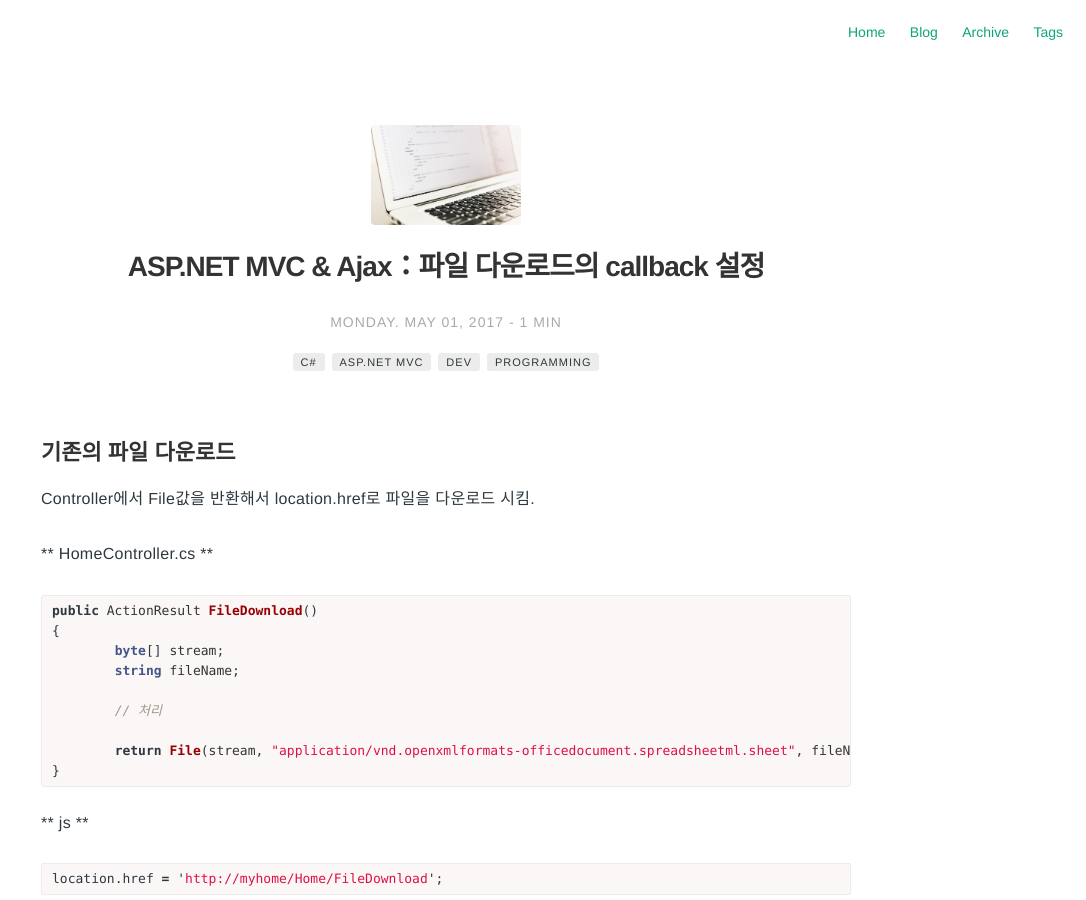
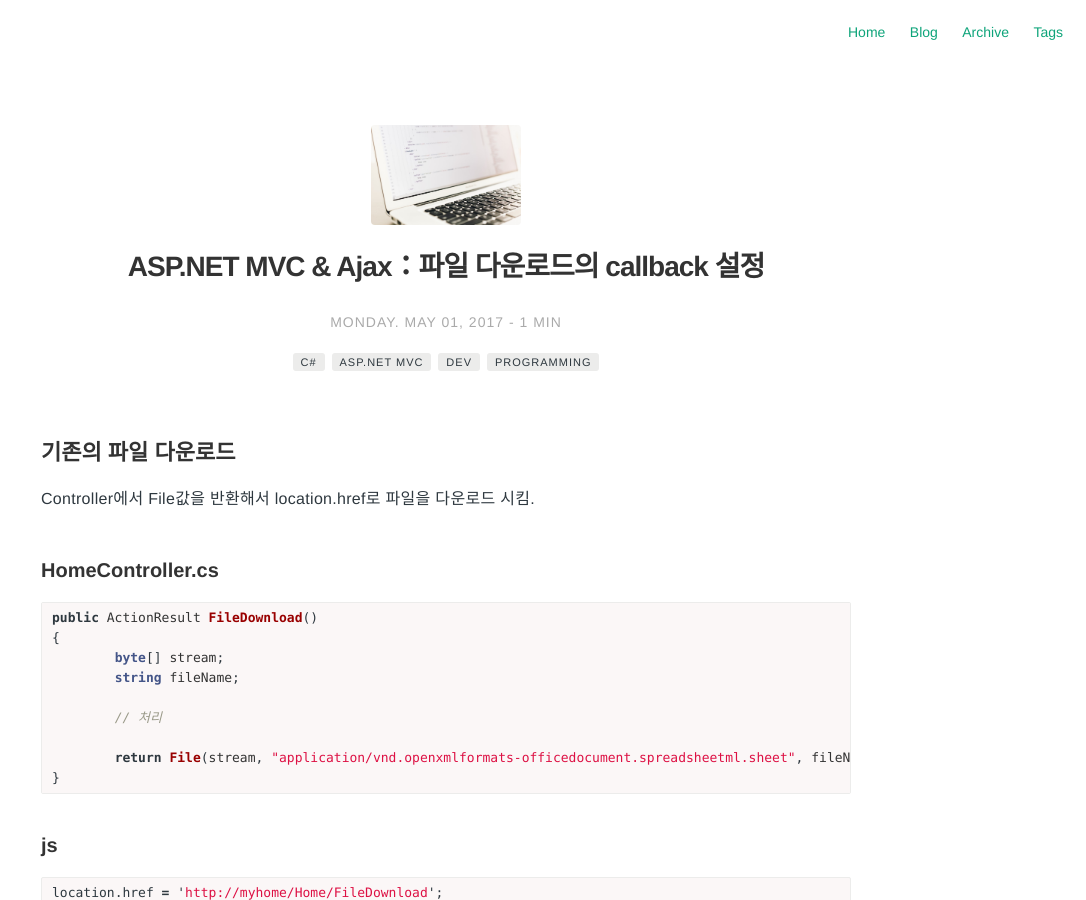
Before and after one commit to Pie001/pie001.github.io, a Jekyll site: the page built from _posts/2017-05-01-0032.md, in a window 1280 px wide and 900 px high. Shown: the whole window, without its empty margins (194-1280 px from the left). Built offline with Jekyll 4.4.1, drawn with Linux system fonts in a browser that asks for light colours; comment, search, counter and statistics services are not loaded.

Commit message:
Update 2017-05-01-0032.md

````diff
--- a/_posts/2017-05-01-0032.md
+++ b/_posts/2017-05-01-0032.md
@@ -20,7 +20,7 @@ description: ASP.NET MVC & Ajax：파일 다운로드의 callback 설정
 
 Controller에서 File값을 반환해서 location.href로 파일을 다운로드 시킴.
 
-** HomeController.cs **
+### HomeController.cs
 ```cs
 public ActionResult FileDownload()
 {
@@ -32,7 +32,9 @@ public ActionResult FileDownload()
 	return File(stream, "application/vnd.openxmlformats-officedocument.spreadsheetml.sheet", fileName);
 }
 ```
-** js **
+
+### js
+
 ```javascript
 location.href = 'http://myhome/Home/FileDownload';
 ```
````
